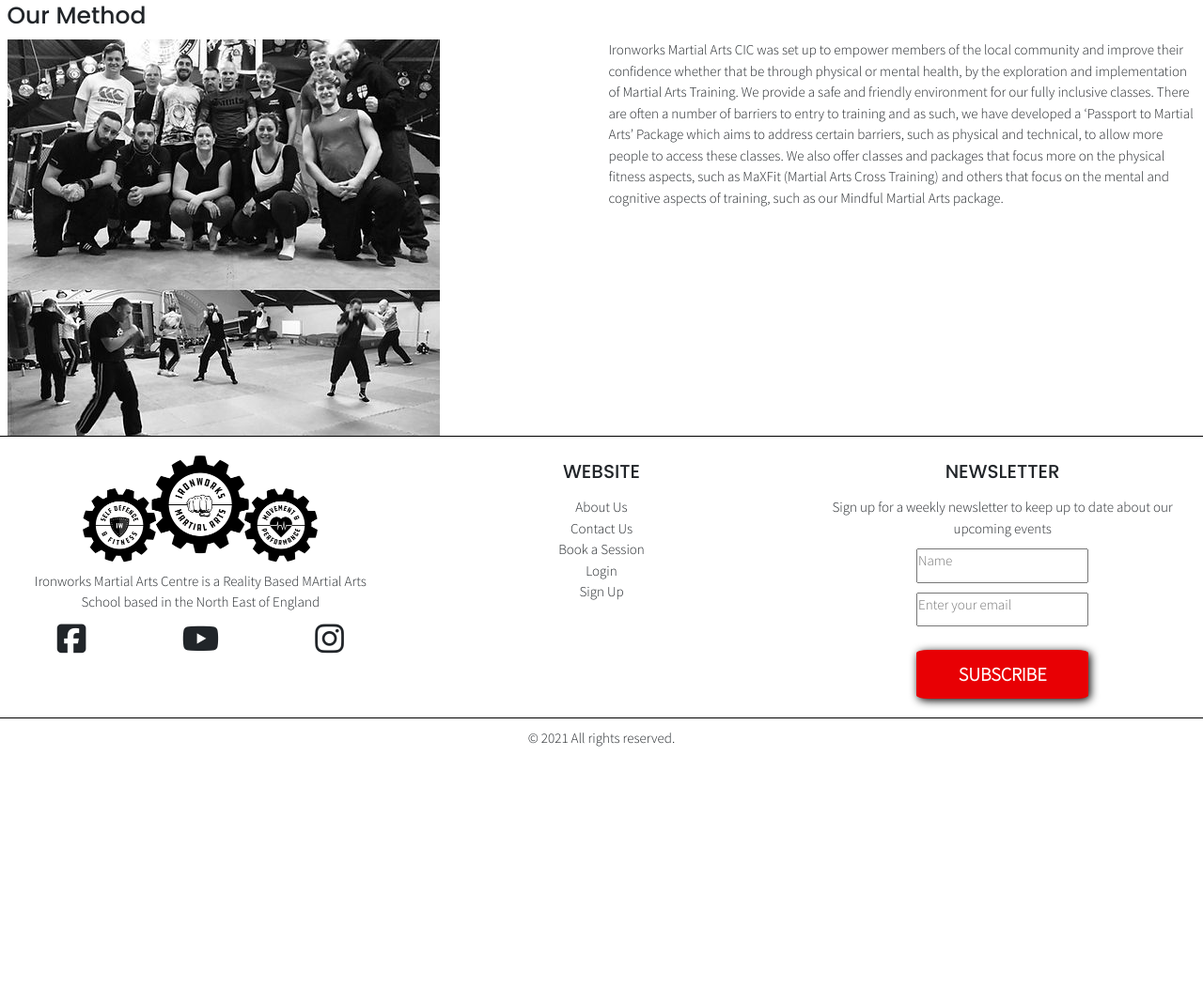
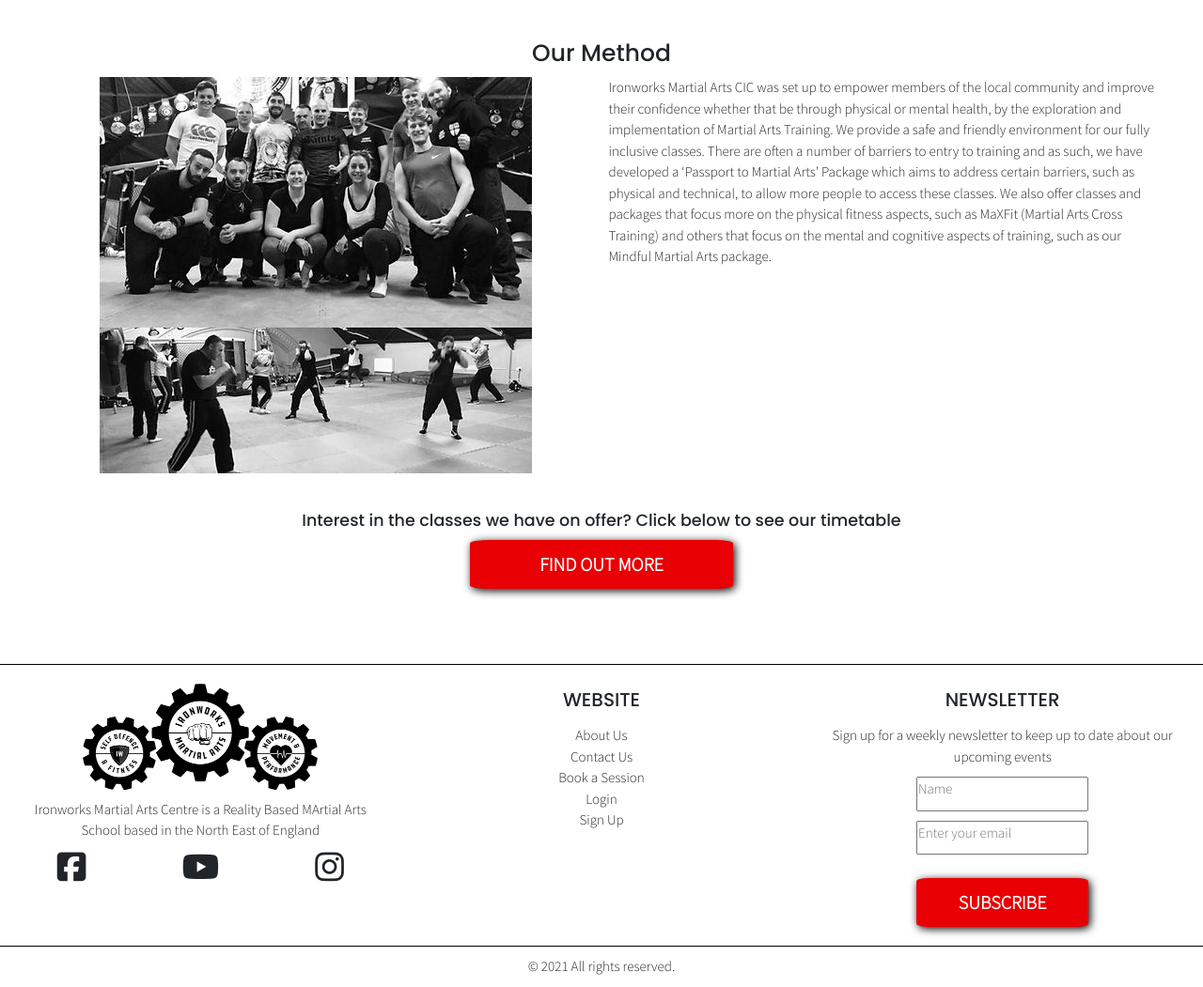
Before and after one commit to charliewatson1504/CI-PP4-Booking-System, a Django app: page /about/ in a window 1280 px wide. Shown: the part 184-1235 px from the top of the page at 94% size. Before the commit the page ends 979 px from the top, so only its background shows below. Run offline with Django 3.2, Linux system fonts and the light colour scheme; some libraries are stand-ins or nearby versions.

Commit message:
feat: add styling to about.html

```diff
--- a/home/static/home/css/home.css
+++ b/home/static/home/css/home.css
@@ -5,6 +5,7 @@
     3. Classes Section
     4. Classes Table
     5. Classes Contact Form
+    6. About Us Page
 ****************************/
 
 p {
@@ -105,3 +106,10 @@
     width: 50%;
     margin: 0 auto;
 }
+
+/* 6. About Us Page */
+
+.about-cta a {
+    width: 25%;
+    margin: 0 auto;
+}
--- a/home/templates/home/about.html
+++ b/home/templates/home/about.html
@@ -7,7 +7,7 @@
 
 {% block content %}
 <section id="about-us">
-    <div class="container-fluid">
+    <div class="container-fluid card">
         <div class="row">
             <div class="col">
                 <h1>Our Method</h1>
@@ -18,7 +18,16 @@
                 <img src="{% static 'home/img/about-img.jpeg' %}" alt="">
             </div>
             <div class="col">
-                <p>Ironworks Martial Arts CIC was set up to empower members of the local community and improve their confidence whether that be through physical or mental health, by the exploration and implementation of Martial Arts Training. We provide a safe and friendly environment for our fully inclusive classes. There are often a number of barriers to entry to training and as such, we have developed a ‘Passport to Martial Arts’ Package which aims to address certain barriers, such as physical and technical, to allow more people to access these classes. We also offer classes and packages that focus more on the physical fitness aspects, such as MaXFit (Martial Arts Cross Training) and others that focus on the mental and cognitive aspects of training, such as our Mindful Martial Arts package.</p>
+                <p class="text-align-left">Ironworks Martial Arts CIC was set up to empower members of the local community and improve their confidence whether that be through physical or mental health, by the exploration and implementation of Martial Arts Training. We provide a safe and friendly environment for our fully inclusive classes. There are often a number of barriers to entry to training and as such, we have developed a ‘Passport to Martial Arts’ Package which aims to address certain barriers, such as physical and technical, to allow more people to access these classes. We also offer classes and packages that focus more on the physical fitness aspects, such as MaXFit (Martial Arts Cross Training) and others that focus on the mental and cognitive aspects of training, such as our Mindful Martial Arts package.</p>
+                <br>
+            </div>
+        </div>
+        <div class="row">
+            <div class="col">
+                <div class="card about-cta">
+                    <h3>Interest in the classes we have on offer? Click below to see our timetable</h3>
+                    <a href="" class="btn">FIND OUT MORE</a>
+                </div>
             </div>
         </div>
     </div>
--- a/static/css/style.css
+++ b/static/css/style.css
@@ -41,6 +41,10 @@
 
 .text-align-center {
 	text-align: center;
+}
+
+.text-align-left {
+	text-align: left;
 }
 
 /* 2. NavBar */
```
